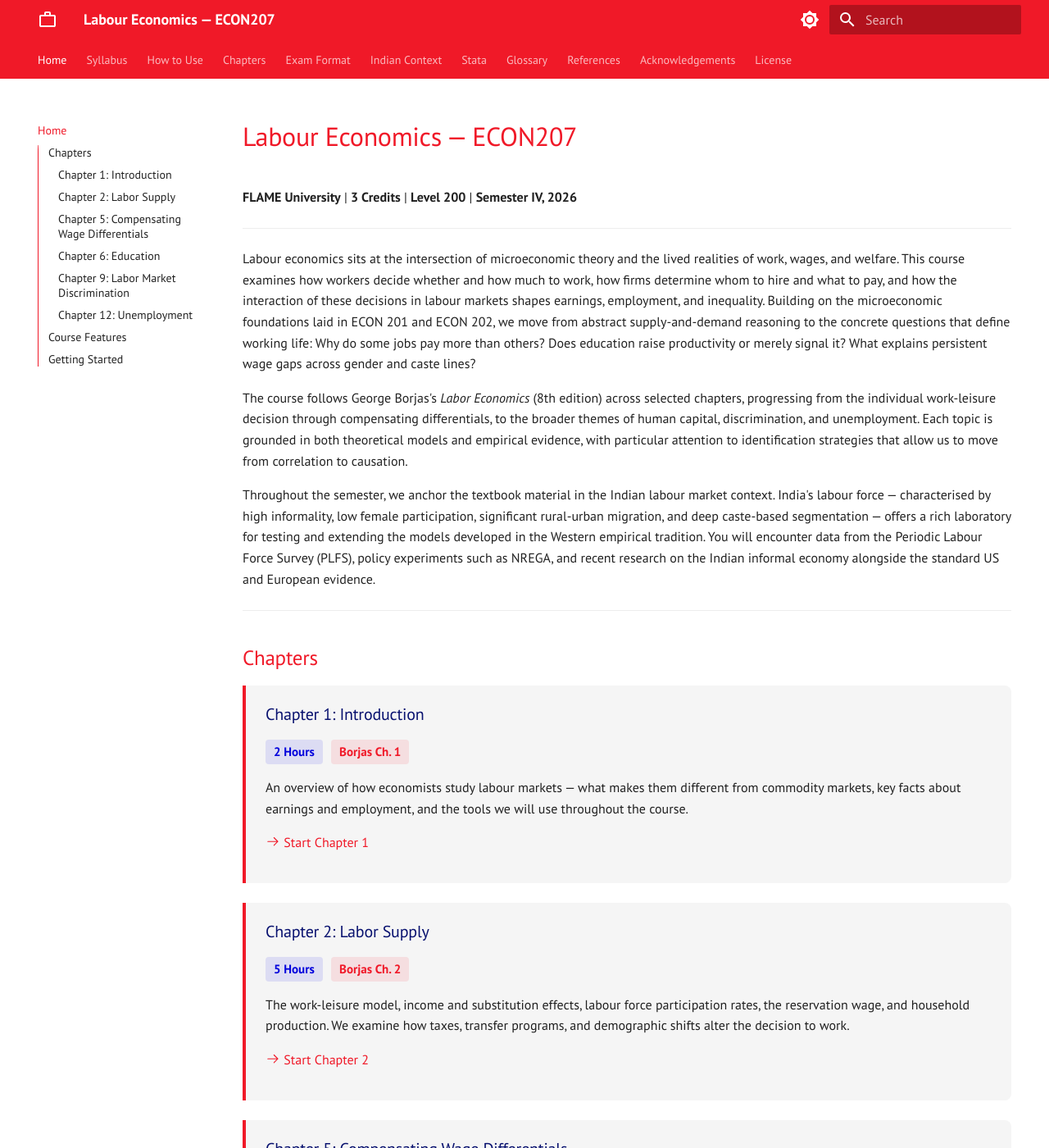
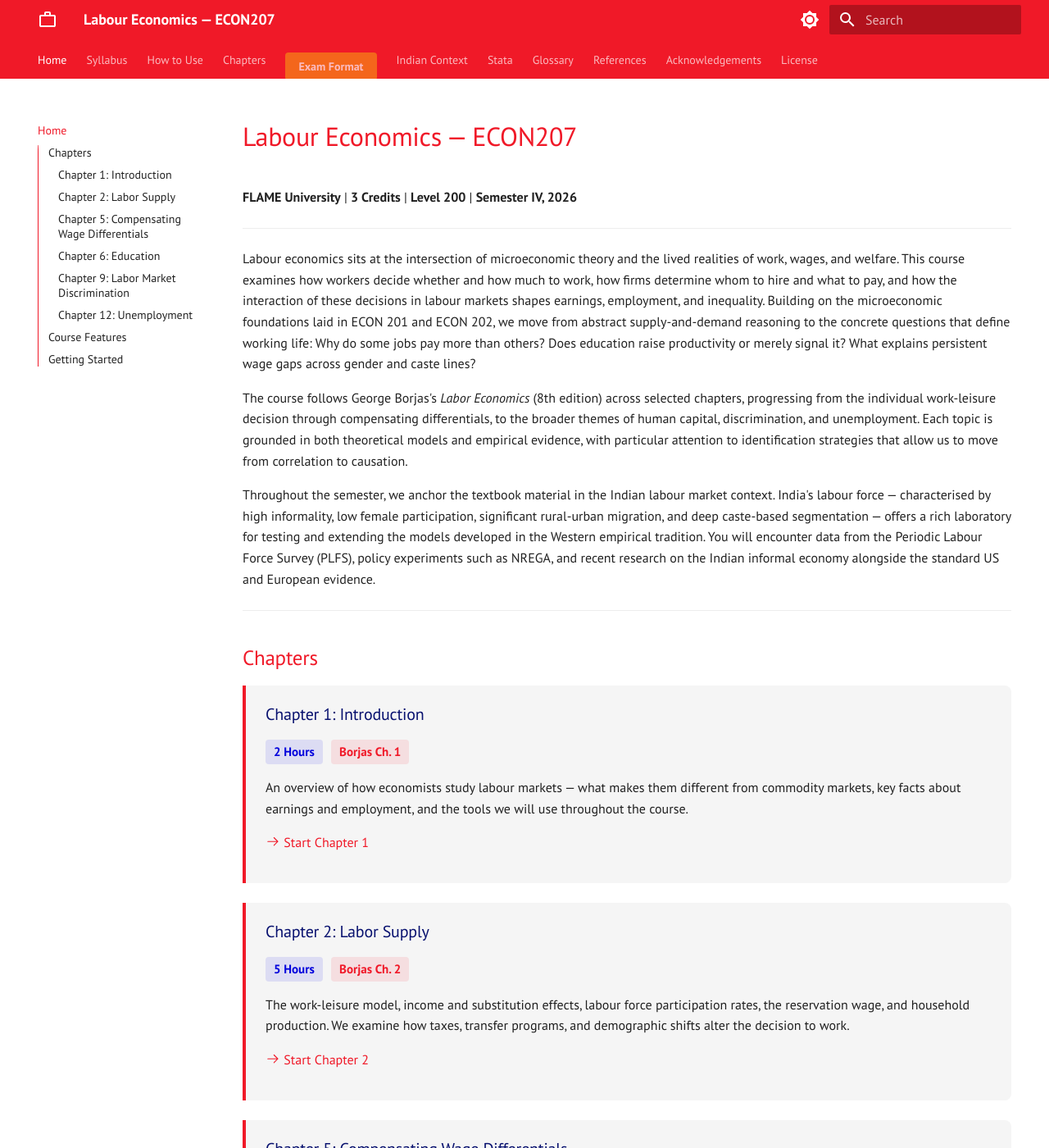
Before and after one commit to ravikirannaik/labour-econ, an MkDocs documentation site: the page built from docs/index.md, in a window 1280 px wide and 1400 px high. Shown: the whole window at 82% size. Built offline with MkDocs 1.6.1 and Material for MkDocs 9.7.7, drawn with Linux system fonts in a browser that asks for light colours.

Commit message:
Highlight Exam Format tab in orange
Co-Authored-By: Claude Opus 4.6 <noreply@anthropic.com>

```diff
--- a/docs/css/extra.css
+++ b/docs/css/extra.css
@@ -275,6 +275,25 @@
   mask-image: var(--md-admonition-icon--question);
 }
 
+/* ---------- Exam Format Tab Highlight ---------- */
+
+.md-tabs__link[href="./exam-format/"],
+.md-tabs__link[href="../exam-format/"],
+.md-tabs__link[href="exam-format/"] {
+  background: var(--flame-orange) !important;
+  color: white !important;
+  border-radius: 4px;
+  font-weight: 700;
+  padding: 0.4rem 0.8rem;
+}
+
+.md-nav__link[href="exam-format/"],
+.md-nav__link[href="./exam-format/"],
+.md-nav__link[href="../exam-format/"] {
+  color: var(--flame-orange) !important;
+  font-weight: 700;
+}
+
 /* ---------- Slide Placeholder ---------- */
 
 .slide-placeholder {
```
